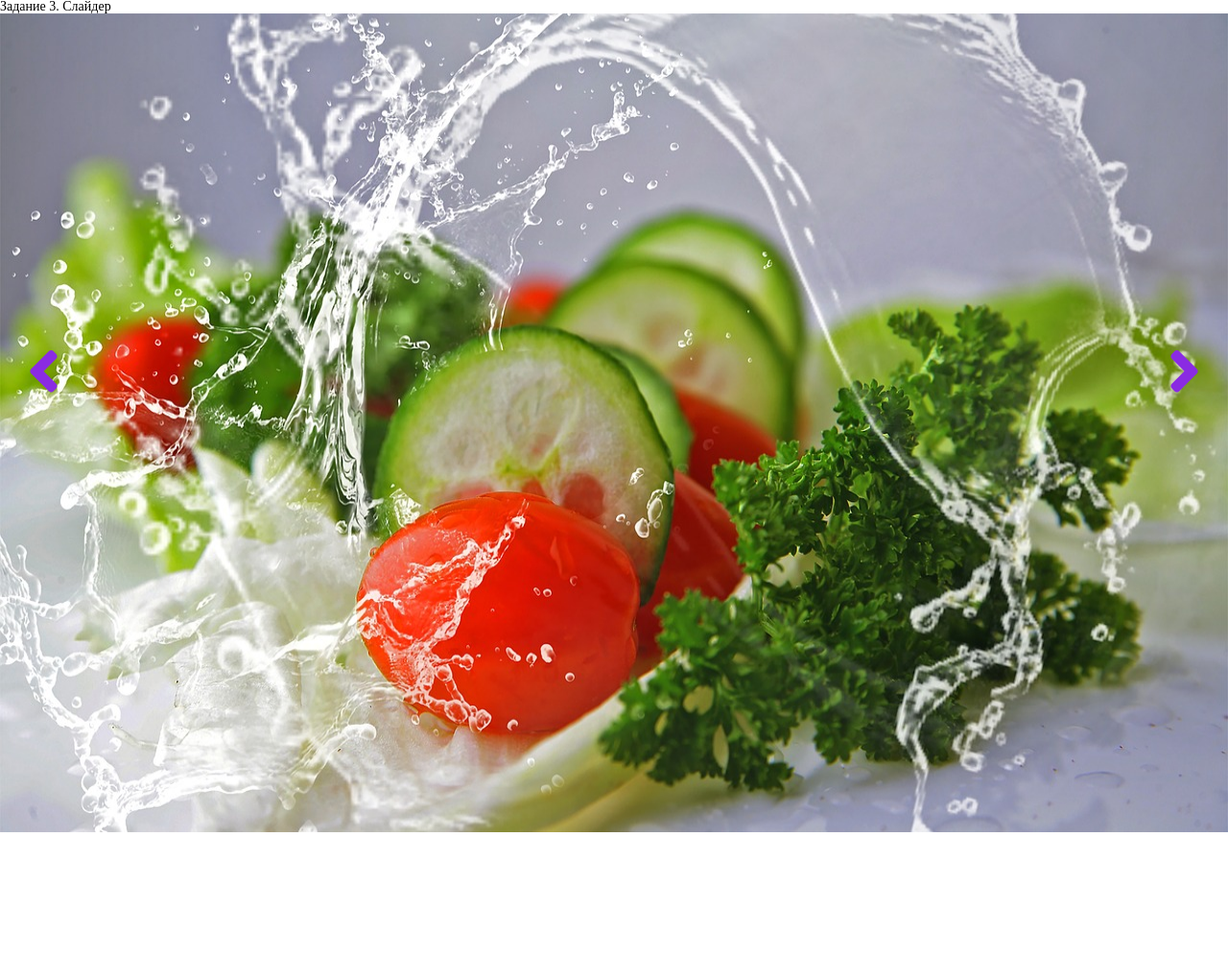
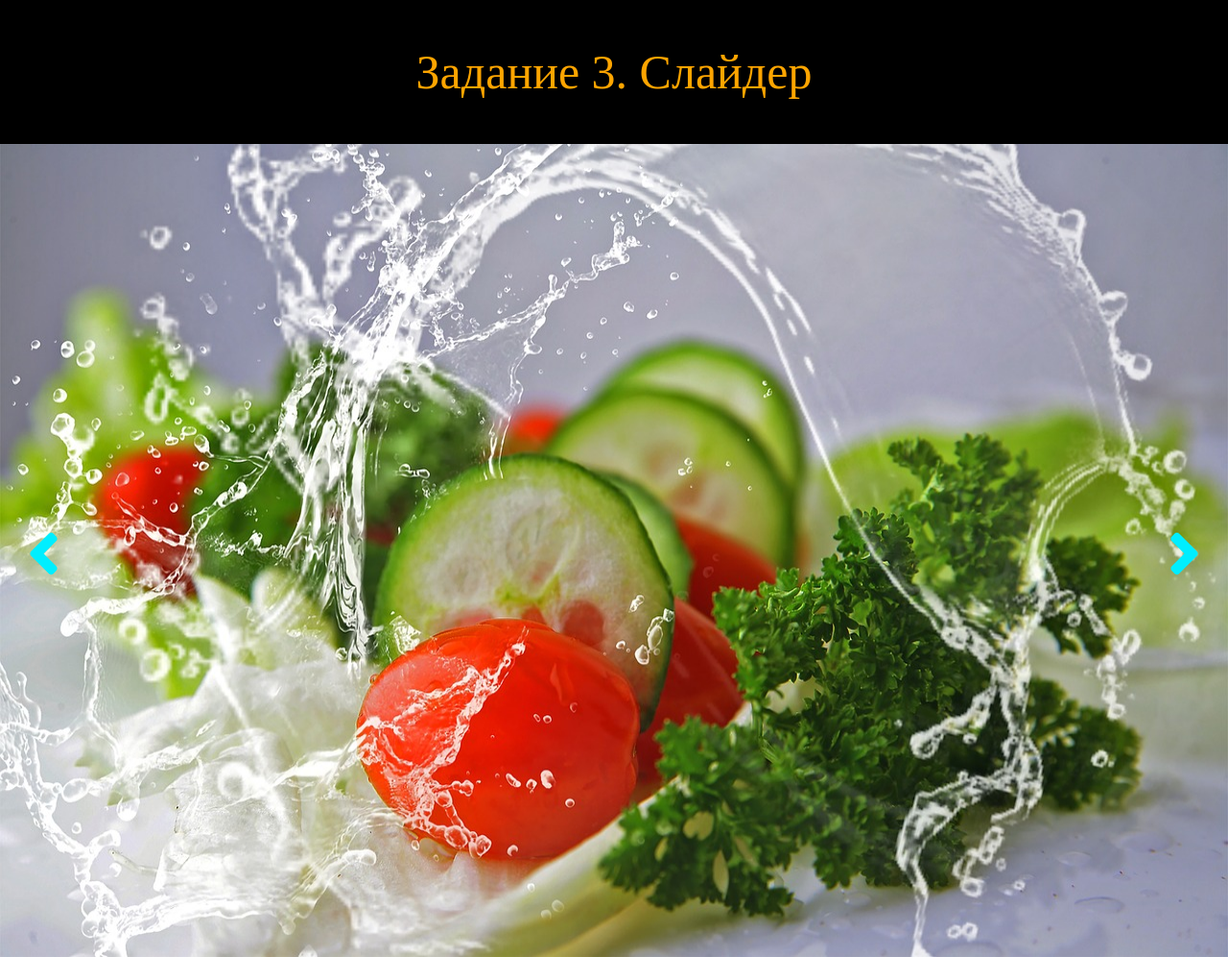
Before and after one commit to CeMuPaMuDa/JSpart1, a plain HTML site: page homeworks/homework6/slider.html in a window 1280 px wide. Shown: the whole page at 96% size. Before the commit the page ends 867 px from the top, so only its background shows below. Drawn offline with Linux system fonts and the light colour scheme.

Commit message:
task3 complate

```diff
--- a/homeworks/homework6/css/style.scss
+++ b/homeworks/homework6/css/style.scss
@@ -1,41 +1,62 @@
 @import "reset.scss";
-.container {
-    width: 1280px;
-    margin: 0 auto;
-}
-
 
 /*Задание 3*/
 
+body {
+    background-color: black;
+}
+
+h1 {
+    font-size: 50px;
+    text-align: center;
+    margin-bottom: 50px;
+    margin-top: 50px;
+    color: orange;
+}
+
 .carousel {
     position: relative;
-    overflow: hidden;
+    width: 1280px;
+    height: 847px;
+    margin: 0 auto;
+    position: relative;
 }
 
 .slider {
-    display: flex;
-    width: 100%;
+    width: 1280px;
+    height: 847px;
+    overflow: hidden;
     position: relative;
-    left: 0;
-    transition: all 1s;
+}
+
+.slide-picture {
+    position: absolute;
+    width: 1280px;
+    height: 847px;
+    opacity: 1;
+    transition: all ease 0.5s;
+}
+
+.hide {
+    opacity: 0;
 }
 
 #prev-btn {
     position: absolute;
-    top: 25rem;
+    top: 35rem;
     left: 2rem;
     z-index: 10;
     font-size: 5rem;
-    color: blueviolet;
+    color: rgb(0, 238, 255);
     background-color: transparent;
 }
 
 #next-btn {
     position: absolute;
-    top: 25rem;
+    top: 35rem;
     right: 2rem;
     z-index: 10;
     font-size: 5rem;
-    color: blueviolet;
+    color: rgb(0, 238, 255);
     background-color: transparent;
 }
--- a/homeworks/homework6/js/carousel.js
+++ b/homeworks/homework6/js/carousel.js
@@ -5,23 +5,31 @@ for (i = 1; i <= 5; i++) {
     var image = document.createElement("img");
     image.src = "img/Slide" + i + ".jpg";
     image.alt = "slide" + i;
+    image.classList.add("slide-picture");
     sliders.appendChild(image);
 }
+var images = document.querySelectorAll(".slide-picture");
 
-var next = document.querySelector("#next-btn");
-next.addEventListener("click", function() {
-    begin += 1280;
-    if (begin > 5120) {
+function nextSlide() {
+    for (y = 0; y < images.length; y++) {
+        images[y].classList.add("hide");
+    }
+    images[begin].classList.remove("hide");
+}
+nextSlide();
+document.querySelector("#next-btn").onclick = function() {
+    if (begin - 1 == -1) {
+        begin = images.length - 1;
+    } else {
+        begin--;
+    }
+    nextSlide();
+};
+document.querySelector("#prev-btn").onclick = function() {
+    if (begin + 1 == images.length) {
         begin = 0;
+    } else {
+        begin++;
     }
-    sliders.style.left = -begin + "px";
-});
-
-var prev = document.querySelector("#prev-btn");
-prev.addEventListener("click", function() {
-    begin -= 1280;
-    if (begin < 0) {
-        begin = 5120;
-    }
-    sliders.style.left = -begin + "px";
-});
+    nextSlide();
+};
--- a/homeworks/homework6/slider.html
+++ b/homeworks/homework6/slider.html
@@ -11,7 +11,7 @@
 </head>
 
 <body>
-    <div class="carousel container">
+    <div class="carousel">
         <h1>Задание 3. Слайдер</h1>
         <button id="prev-btn"><i class="fas fa-angle-left"></i></button>
         <button id="next-btn"><i class="fas fa-angle-right"></i></button>
```
Also changed, not shown: homeworks/homework6/css/style.css, 1 other file.
